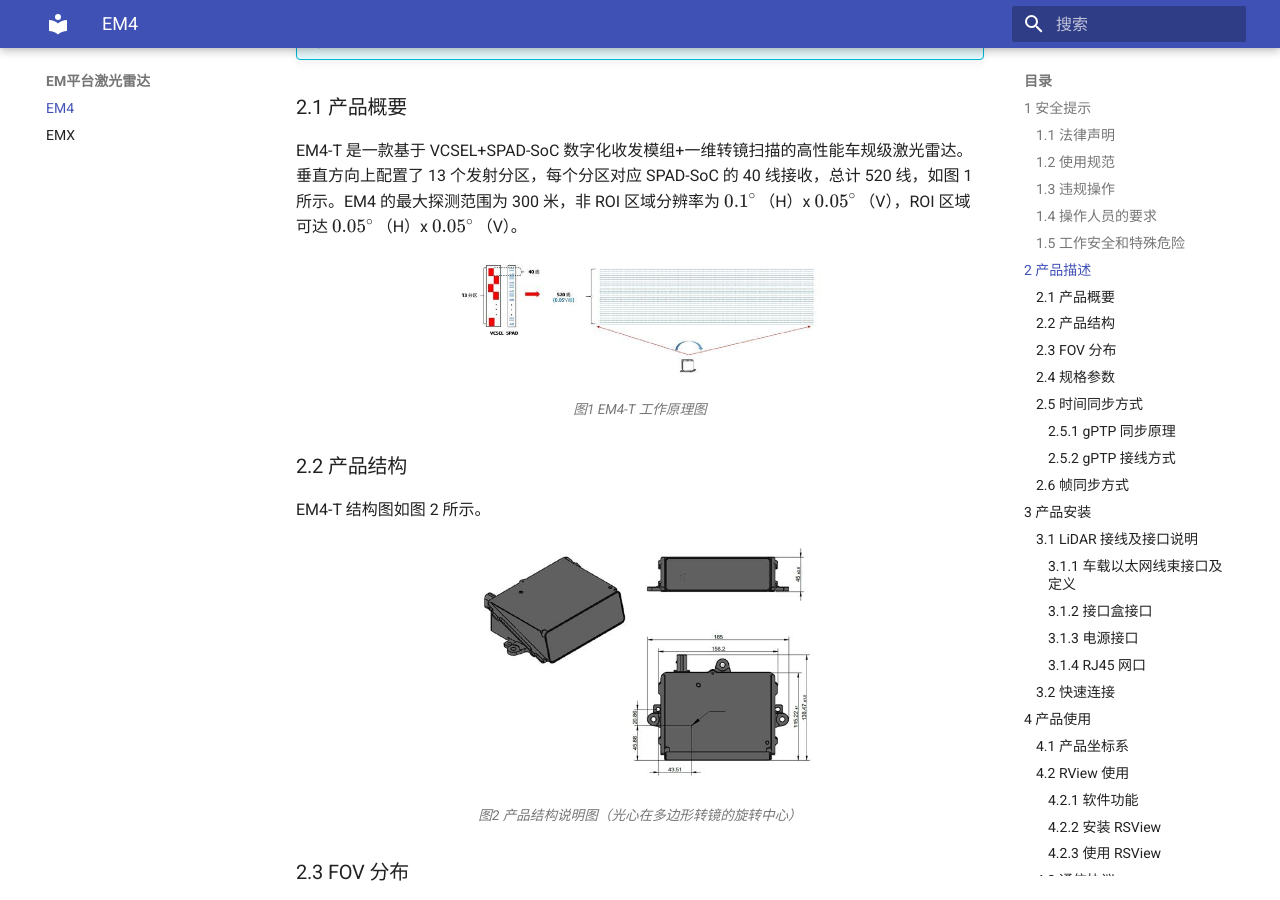
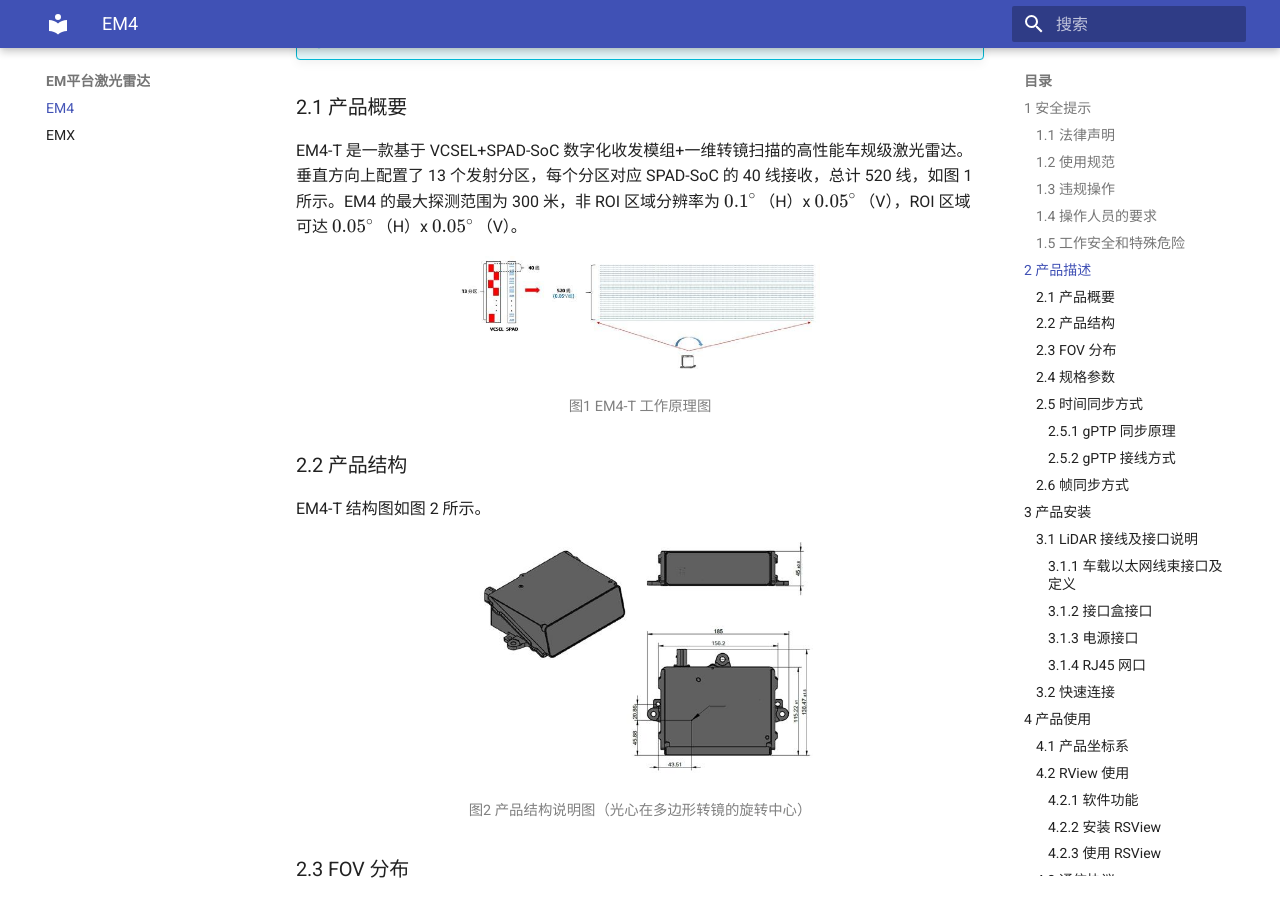
Before and after one commit to RoboSense-Robotics/product-manual, an MkDocs documentation site: the page built from docs/EM4_CN.md, in a window 1280 px wide and 900 px high, scrolled down 3009 px. Built offline with MkDocs 1.6.1 and Material for MkDocs 9.7.7, drawn with Linux system fonts in a browser that asks for light colours.

Commit message:
refactor: Standardize figure captions to centered gray text format

```diff
--- a/docs/EM4_CN.md
+++ b/docs/EM4_CN.md
@@ -14,19 +14,15 @@
 
 EM4-T 是一款基于 VCSEL+SPAD-SoC 数字化收发模组+一维转镜扫描的高性能车规级激光雷达。垂直方向上配置了 13 个发射分区，每个分区对应 SPAD-SoC 的 40 线接收，总计 520 线，如图 1 所示。EM4 的最大探测范围为 300 米，非 ROI 区域分辨率为 $0.1^{\circ}$ （H）x $0.05^{\circ}$ （V），ROI 区域可达 $0.05^{\circ}$ （H）x $0.05^{\circ}$ （V）。
 
-<figure markdown>
-  ![](assets/em4/2.1.jpg)
-  <figcaption>图1 EM4-T 工作原理图</figcaption>
-</figure>
+![](assets/em4/2.1.jpg)
+<p align="center" style="font-size: 0.9em; color: gray;">图1 EM4-T 工作原理图</p>
 
 ### 2.2 产品结构
 
 EM4-T 结构图如图 2 所示。
 
-<figure markdown>
-  ![](assets/em4/2.2.jpg)
-  <figcaption>图2 产品结构说明图（光心在多边形转镜的旋转中心）</figcaption>
-</figure>
+![](assets/em4/2.2.jpg)
+<p align="center" style="font-size: 0.9em; color: gray;">图2 产品结构说明图（光心在多边形转镜的旋转中心）</p>
 
 ### 2.3 FOV 分布
 
@@ -42,10 +38,8 @@ EM4-T 的 FOV 分布如表 1、图 3 所示。
 
 </div>
 
-<figure markdown>
-  ![](assets/em4/2.3.jpg)
-  <figcaption>图3 EM4-T FOV 示意图</figcaption>
-</figure>
+![](assets/em4/2.3.jpg)
+<p align="center" style="font-size: 0.9em; color: gray;">图3 EM4-T FOV 示意图</p>
 
 ### 2.4 规格参数
 
@@ -181,10 +175,8 @@ EM4-T 的 SoC 每 400ms 向扫描转镜发射同步脉冲，默认配置下，
 
 软件版本 V07.00.0A 开始支持 “整百 ms 时间点，转镜处在 FOV 扫描的起始位置”，之前的软件版本可以支持帧扫描起始时间的调整，但是默认值设置下，整百 ms 时间点，转镜不处在 FOV 扫描的起始位置。
 
-<figure markdown>
-  ![](assets/em4/2.6.jpg)
-  <figcaption>图4 转镜坐标系与 FOV 坐标系</figcaption>
-</figure>
+![](assets/em4/2.6.jpg)
+<p align="center" style="font-size: 0.9em; color: gray;">图4 转镜坐标系与 FOV 坐标系</p>
 
 V07.00.0A 之前的软件支持配置寄存器实现 FOV 扫描起始时间的调整，调整步进为 1us，相关寄存器信息见表 3：
 
@@ -210,10 +202,8 @@ V07.00.0A 及之后的软件版本会通过 DID 命令来调整 FOV 扫描起始
 
 EM4-T 使用 1 个车载以太网与电源二合一的接口，配套线束如图 5 所示。
 
-<figure markdown>
-  ![](assets/em4/3.1.1.jpg)
-  <figcaption>图5 车载以太网电源线束</figcaption>
-</figure>
+![](assets/em4/3.1.1.jpg)
+<p align="center" style="font-size: 0.9em; color: gray;">图5 车载以太网电源线束</p>
 
 EM4-T 车载以太网电源线束接头及引脚定义见表 4：
 
@@ -284,10 +274,8 @@ EM4-T 车载以太网电源线束接头及引脚定义见表 4：
 
 #### 3.1.2 接口盒接口
 
-<figure markdown>
-  ![](assets/em4/3.1.2.jpg)
-  <figcaption>图6 接口盒示意图</figcaption>
-</figure>
+![](assets/em4/3.1.2.jpg)
+<p align="center" style="font-size: 0.9em; color: gray;">图6 接口盒示意图</p>
 
 EM4-T 附件接口盒具有电源指示灯及各类的接口，如图 6 所示，可接驳电源输入、RJ45 网口。
 
@@ -614,10 +602,8 @@ I/O 类型：产品输出，电脑解析。
 
 固定模式下，基本结构如图 11 所示：
 
-<figure markdown>
-  ![](assets/em4/4.3.1.jpg)
-  <figcaption>图11 MSOP Packet 数据包定义示意图</figcaption>
-</figure>
+![](assets/em4/4.3.1.jpg)
+<p align="center" style="font-size: 0.9em; color: gray;">图11 MSOP Packet 数据包定义示意图</p>
 
 详细定义见表8。
 
@@ -1853,7 +1839,6 @@ $$
 得到笛卡尔坐标系下 $x$、$y$、$z$ 坐标，坐标转换如图 12 所示：
 
 ![](assets/em4/4.4.jpg)
-
 <p align="center" style="font-size: 0.9em; color: gray;">图12 点云坐标示意图</p>
 
 计算公式和示例如下:
```
Also changed, not shown: README.md (+3 -13 lines).
